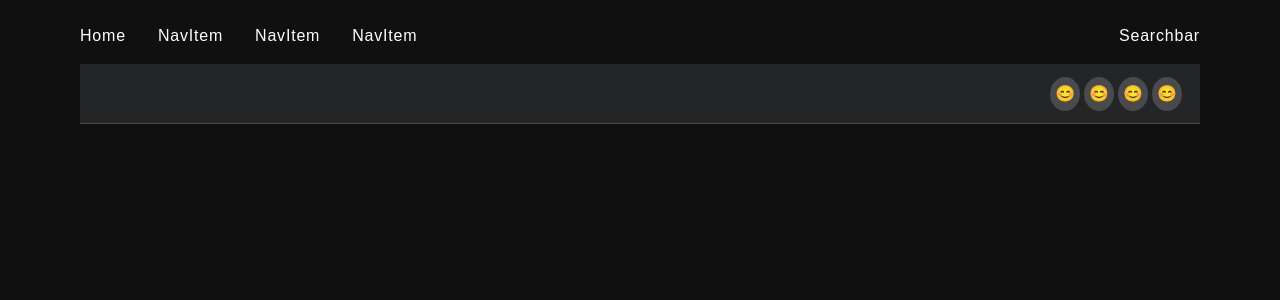
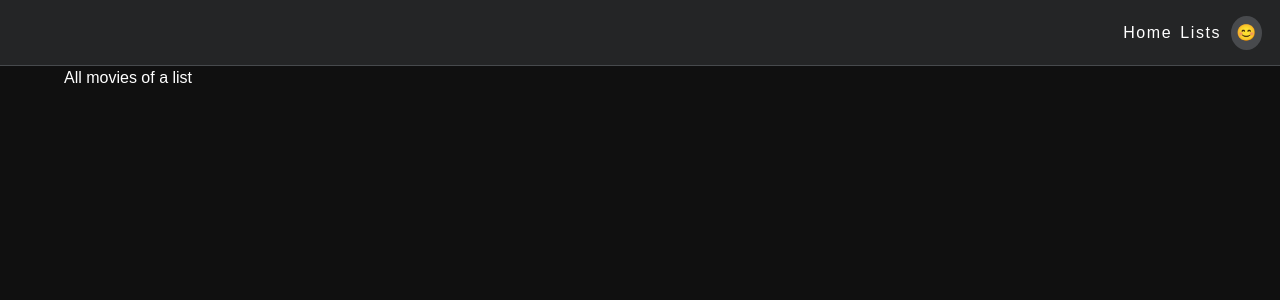
Before and after one commit to nazoadiego/scene-streaming, a Next.js app: page /list in a window 1280 px wide. Shown: the top 300 px of the page. Built offline with nearby package versions, Linux system fonts and the light colour scheme.

Commit message:
refactored the navbar. Main change: navItem and the dropdownbutton need to be two different components as they have different logic

```diff
--- a/components/Header.tsx
+++ /dev/null
@@ -1,20 +0,0 @@
-const Header = () => {
-  return (
-    <header className="flex items-center justify-between ">
-      <nav>
-        <ul className="inline-flex list-none gap-8 tracking-wider">
-          <li>Home</li>
-          <li>NavItem</li>
-          <li>NavItem</li>
-          <li>NavItem</li>
-        </ul>
-      </nav>
-
-      <div className="inline-flex gap-4 tracking-wider">
-        <div>Searchbar</div>
-      </div>
-    </header>
-  )
-}
-
-export default Header
--- /dev/null
+++ b/components/Header/DropdownButton.tsx
@@ -0,0 +1,17 @@
+import { useState } from 'react'
+
+const DropdownButton = (props) => {
+  const [open, setOpen] = useState(false)
+
+  return (
+    <li className="nav-item">
+      <a href="#" className="icon-button" onClick={() => setOpen(!open)}>
+        {props.icon}
+      </a>
+
+      {open && props.children}
+    </li>
+  )
+}
+
+export default DropdownButton
--- /dev/null
+++ b/components/Header/DropdownMenu.tsx
@@ -0,0 +1,22 @@
+const DropdownMenu = () => {
+  function DropdownItem(props) {
+    return (
+      <a href="" className="menu-item">
+        <span className="icon-button">{props.leftIcon}</span>
+
+        {props.children}
+        <span className="icon-right">{props.rightIcon}</span>
+      </a>
+    )
+  }
+
+  return (
+    <div className="dropdown">
+      <DropdownItem>Profile</DropdownItem>
+      <DropdownItem>Settings</DropdownItem>
+      <DropdownItem>Sign Out</DropdownItem>
+    </div>
+  )
+}
+
+export default DropdownMenu
--- /dev/null
+++ b/components/Header/Header.tsx
@@ -0,0 +1,26 @@
+import Link from 'next/link'
+import DropdownButton from './DropdownButton'
+import DropdownMenu from './DropdownMenu'
+import Navbar from './Navbar'
+import NavItem from './NavItem'
+
+const Header = () => {
+  return (
+    <header>
+      <Navbar>
+        <NavItem>
+          <Link href="/">Home</Link>
+        </NavItem>
+        <NavItem>
+          <Link href="/list">Lists</Link>
+        </NavItem>
+
+        <DropdownButton icon="😊">
+          <DropdownMenu />
+        </DropdownButton>
+      </Navbar>
+    </header>
+  )
+}
+
+export default Header
--- /dev/null
+++ b/components/Header/NavItem.tsx
@@ -0,0 +1,11 @@
+const NavItem = (props) => {
+  return (
+    <li className="nav-item">
+      <a href="#" className="mr-2 tracking-widest">
+        {props.children}
+      </a>
+    </li>
+  )
+}
+
+export default NavItem
--- /dev/null
+++ b/components/Header/Navbar.tsx
@@ -0,0 +1,9 @@
+const Navbar = (props) => {
+  return (
+    <nav className="navbar">
+      <ul className="navbar-nav tracking-wider">{props.children}</ul>
+    </nav>
+  )
+}
+
+export default Navbar
--- a/components/Layout.tsx
+++ b/components/Layout.tsx
@@ -1,13 +1,11 @@
-import Header from './Header'
+import Header from './Header/Header'
 
 const Layout = ({ children }: any) => {
   return (
-    <main className="min-h-screen px-20 py-2">
-      <div className="py-4">
-        <Header />
-      </div>
-      {children}
-    </main>
+    <>
+      <Header />
+      <main className="min-h-screen px-16">{children}</main>
+    </>
   )
 }
 
--- a/components/Sidebar.tsx
+++ /dev/null
@@ -1,14 +0,0 @@
-import React from 'react'
-
-interface Props {}
-
-const Sidebar: React.FC<Props> = () => {
-  return (
-    <>
-      <div className="bg-slate-700">Search</div>
-      <div className="bg-slate-500">Navbar</div>
-    </>
-  )
-}
-
-export default Sidebar
--- a/pages/list/index.tsx
+++ b/pages/list/index.tsx
@@ -4,60 +4,9 @@ import Layout from '../../components/Layout'
 const ListPage = () => {
   return (
     <Layout>
-      <ProfileNav>
-        <NavItem icon="😊" />
-        <NavItem icon="😊" />
-        <NavItem icon="😊" />
-
-        <NavItem icon="😊">
-          <DropdownMenu />
-        </NavItem>
-      </ProfileNav>
+      <div>All movies of a list</div>
     </Layout>
   )
 }
 
-const ProfileNav = (props) => {
-  return (
-    <nav className="navbar">
-      <ul className="navbar-nav">{props.children}</ul>
-    </nav>
-  )
-}
-
-const NavItem = (props) => {
-  const [open, setOpen] = useState(false)
-
-  return (
-    <li className="nav-item">
-      <a href="#" className="icon-button" onClick={() => setOpen(!open)}>
-        {props.icon}
-      </a>
-
-      {open && props.children}
-    </li>
-  )
-}
-
-const DropdownMenu = () => {
-  function DropdownItem(props) {
-    return (
-      <a href="" className="menu-item">
-        <span className="icon-button">{props.leftIcon}</span>
-
-        {props.children}
-        <span className="icon-right">{props.rightIcon}</span>
-      </a>
-    )
-  }
-
-  return (
-    <div className="dropdown">
-      <DropdownItem>Profile</DropdownItem>
-      <DropdownItem></DropdownItem>
-      <DropdownItem></DropdownItem>
-    </div>
-  )
-}
-
 export default ListPage
--- a/styles/globals.css
+++ b/styles/globals.css
@@ -21,21 +21,10 @@
   --bg-accent: #484a4d;
   --bg-accent2: #525357
   --text-color: #dadce1;
-  --nav-size: 60px;
+  --nav-size: 66px;
   --border: 1px solid #474a4d;
   --border-radius: 8px;
   --speed: 500ms;
-}
-
-ul {
-  list-style: none;
-  margin: 0;
-  padding: 0;
-}
-
-a {
-  color: var(--text-color);
-  text-decoration: none;
 }
 
 .navbar {
@@ -79,7 +68,7 @@ a {
 
 .dropdown {
   position: absolute;
-  top: 120px;
+  top: 52px;
   width: 300px;
   transform: translateX(-45%);
   background-color: var(--bg);
@@ -118,37 +107,3 @@ a {
 .icon-right {
   margin-left: auto;
 }
-
-
-/* CSSTransition classes  */
-.menu-primary-enter {
-  position: absolute;
-  transform: translateX(-110%);
-}
-.menu-primary-enter-active {
-  transform: translateX(0%);
-  transition: all var(--speed) ease;
-}
-.menu-primary-exit {
-  position: absolute;
-}
-.menu-primary-exit-active {
-  transform: translateX(-110%);
-  transition: all var(--speed) ease;
-}
-
-
-.menu-secondary-enter {
-  transform: translateX(110%);
-}
-.menu-secondary-enter-active {
-  transform: translateX(0%);
-  transition: all var(--speed) ease;
-}
-.menu-secondary-exit {
-
-}
-.menu-secondary-exit-active {
-  transform: translateX(110%);
-  transition: all var(--speed) ease;
-}
```
Also changed, not shown: components/ProfileNav.tsx (deleted).
